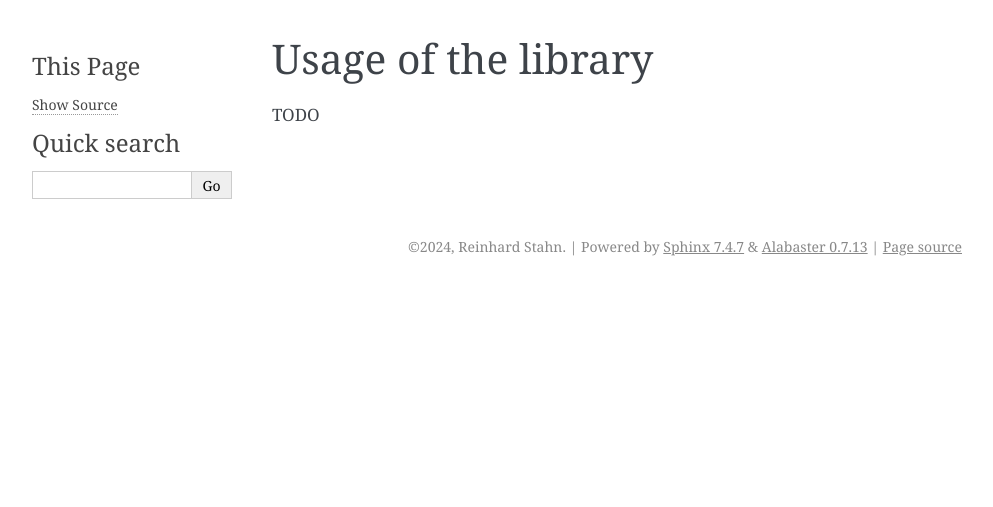
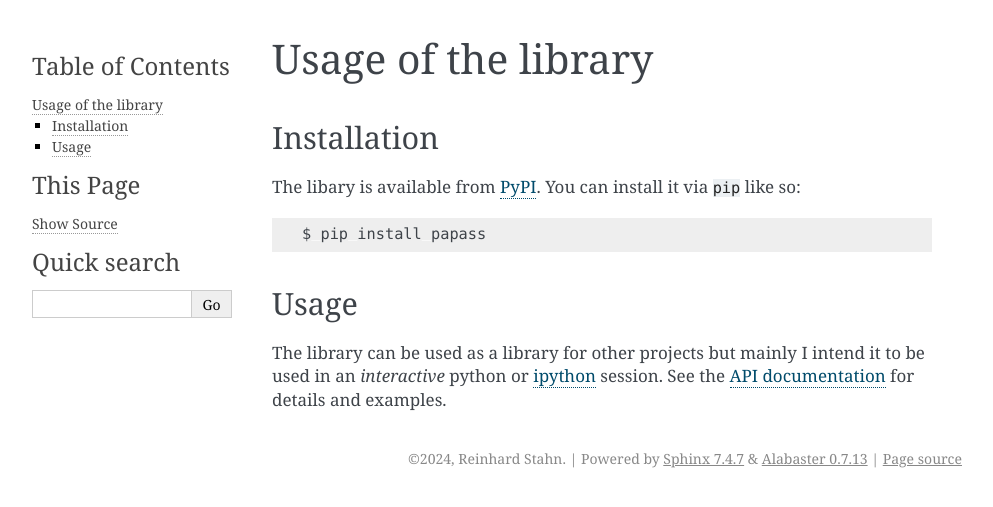
Before and after one commit to rainij/papass, a Sphinx documentation site: the page built from docs/source/usage_library.md, in a window 1280 px wide. Shown: the top 507 px of the page, without its empty margins (148-1141 px from the left). Built offline with Sphinx 7.4.7, drawn with Linux system fonts in a browser that asks for light colours.

````diff
--- a/docs/source/usage_library.md
+++ b/docs/source/usage_library.md
@@ -1,3 +1,16 @@
 # Usage of the library
 
-TODO
+## Installation
+
+The libary is available from [PyPI](https://pypi.org/project/papass/). You can install it
+via `pip` like so:
+
+```{code-block} shell
+$ pip install papass
+```
+
+## Usage
+
+The library can be used as a library for other projects but mainly I intend it to be used
+in an *interactive* python or [ipython](https://ipython.org/) session. See the [API
+documentation](./api.rst) for details and examples.
````
Also changed, not shown: docs/source/api.rst (+1 -23 lines), src/papass/__init__.py (+53 -1 lines).
